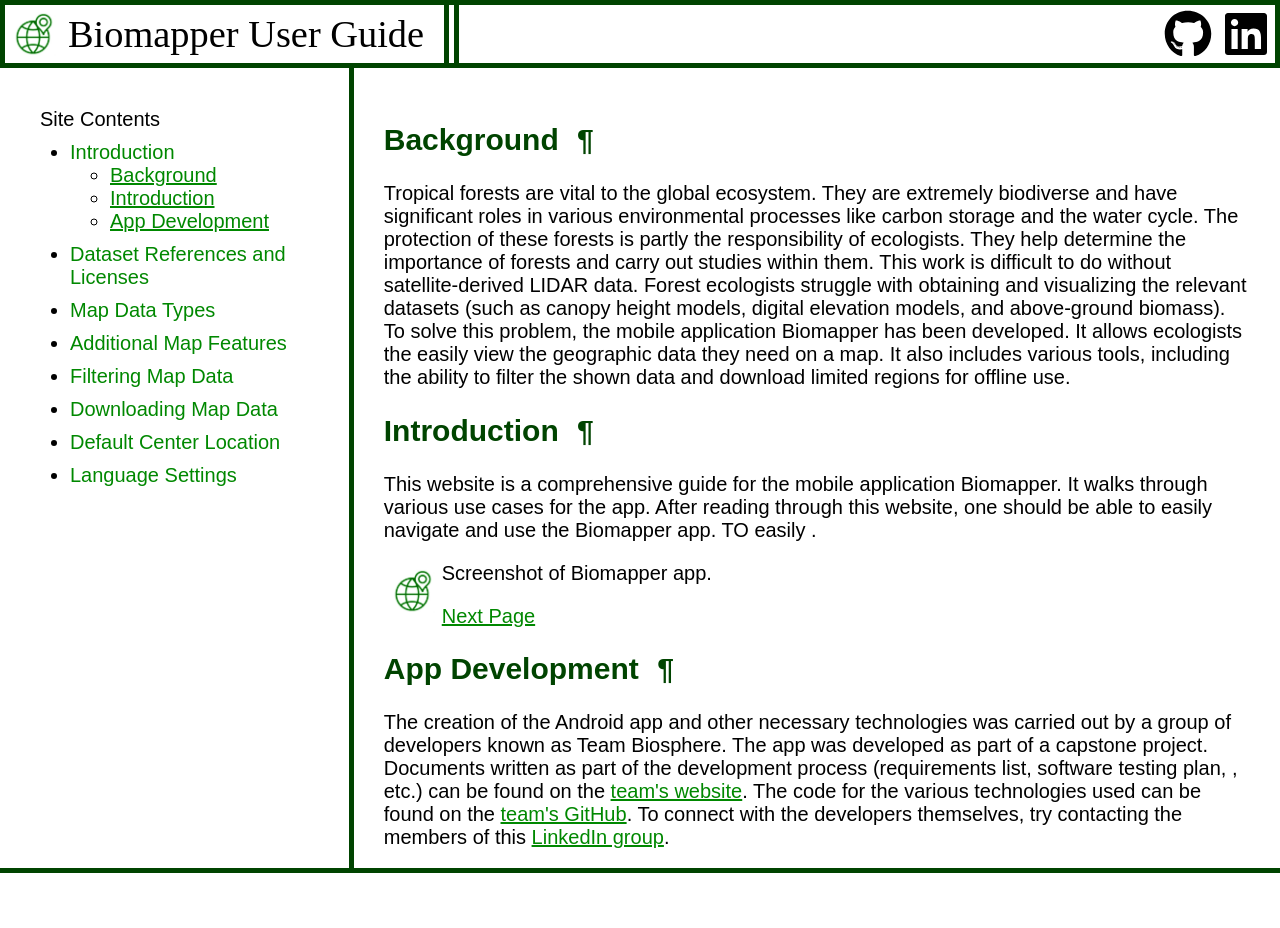
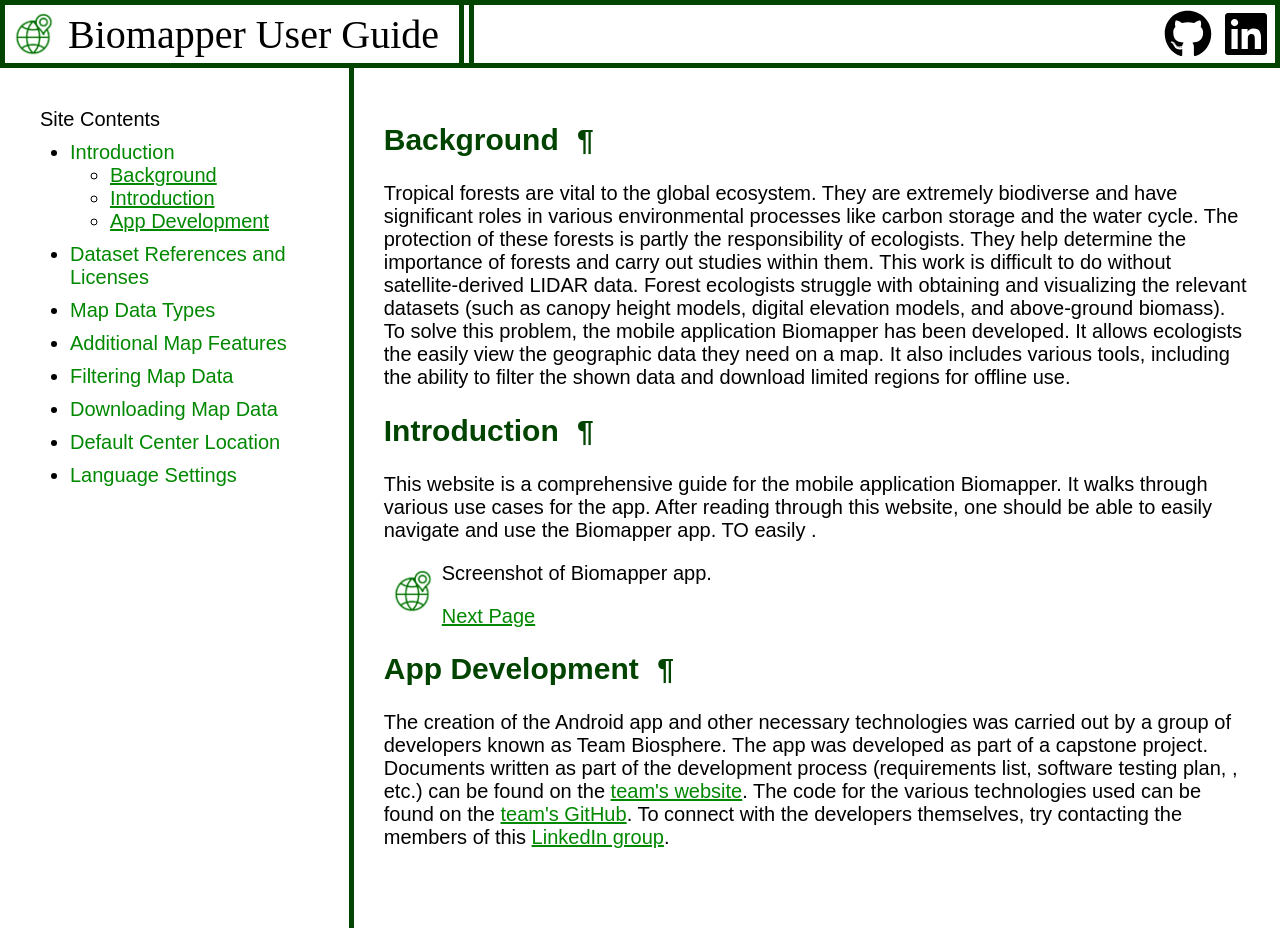
Before and after one commit to Biomapper/biomapper.github.io, a plain HTML site: page index.html in a window 1280 px wide. Shown: the top 928 px of the page. Drawn offline with Linux system fonts and the light colour scheme.

Commit message:
Fixed Main-Content Vertical Overflow

```diff
--- a/css/main.css
+++ b/css/main.css
@@ -101,7 +101,7 @@ footer{
     color: var(--current-text-color);
     font-family: Copperplate, Papyrus, fantasy;
     font-family: 'Didot';
-    font-size: min(2em, 3vw);
+    font-size: min(2em, 5vw);
     white-space: nowrap;
     text-align: center;
     /*text-transform: uppercase;*/
@@ -116,7 +116,7 @@ footer{
     flex-direction: row;
     flex-wrap: nowrap;
 
-    min-height: 100vh;
+    min-height: max-content;
     height: max-content;
 
     background-color: var(--current-text-bg-color);
```
